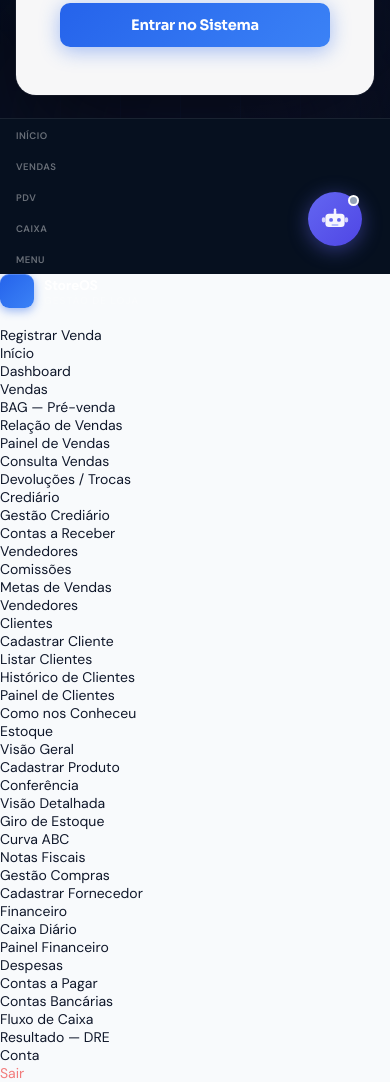
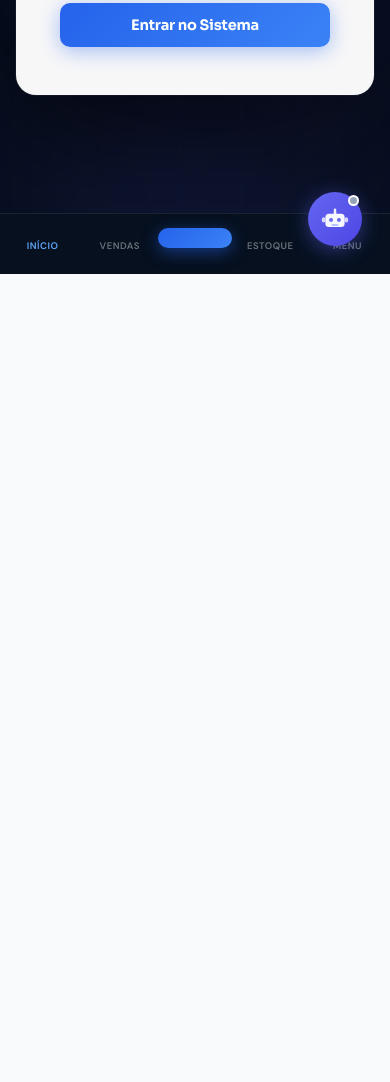
Before and after one commit to brisamenos/modaflow, a website: page index.html in a window 390 px wide. Shown: the part 570-1652 px from the top of the page. After the commit the page ends 844 px from the top, so only its background shows below. Drawn offline with nearby package versions, Linux system fonts and the light colour scheme.

Commit message:
Update index.html

```diff
--- a/index.html
+++ b/index.html
@@ -4,7 +4,7 @@
 <meta charset="UTF-8">
 <meta name="viewport" content="width=device-width, initial-scale=1.0">
 <title>StoreOS — Gestão de Loja</title>
-<link href="https://fonts.googleapis.com/css2?family=Plus+Jakarta+Sans:wght@400;500;600;700&display=swap" rel="stylesheet">
+<link href="https://fonts.googleapis.com/css2?family=Sora:wght@400;500;600;700;800&family=DM+Sans:wght@300;400;500;600;700&display=swap" rel="stylesheet">
 <script src="https://unpkg.com/lucide@latest/dist/umd/lucide.js"></script>
 <link rel="stylesheet" href="style.css">
 
@@ -51,8 +51,13 @@
           </div>
         </div>
 
+        <!-- Mobile hamburger -->
+        <button class="btn-hamburger" onclick="toggleMobileMenu()" aria-label="Menu">
+          <i data-lucide="menu"></i>
+        </button>
+
         <!-- Nav groups -->
-        <nav class="nav-groups">
+        <nav class="nav-groups nav-groups-desktop">
           <button class="nav-dash-btn" id="nav-dash" onclick="navigate('dashboard')">
             <i data-lucide="layout-dashboard"></i> Dashboard
           </button>
@@ -187,11 +192,6 @@
             <i data-lucide="shopping-cart"></i> Registrar Venda
           </button>
         </nav>
-
-        <!-- Hamburguer mobile -->
-        <button class="nav-hamburger" id="nav-hamburger" onclick="openMobileDrawer()">
-          <i data-lucide="menu"></i>
-        </button>
 
         <!-- User -->
         <div class="topnav-right">
@@ -504,104 +504,67 @@
   </div>
 </div>
 
-<!-- MOBILE DRAWER -->
-<div class="mobile-drawer" id="mobile-drawer">
-  <div class="mobile-drawer-overlay" onclick="closeMobileDrawer()"></div>
-  <div class="mobile-drawer-panel">
-    <div class="mobile-drawer-header">
-      <div style="display:flex;align-items:center;gap:10px">
-        <div class="topnav-brand-logo"><i data-lucide="shopping-bag"></i></div>
-        <div>
-          <div style="color:white;font-size:14px;font-weight:800;letter-spacing:-.4px">StoreOS</div>
-          <div style="color:rgba(255,255,255,.25);font-size:10px;font-weight:600;letter-spacing:1px;text-transform:uppercase">Gestão de Loja</div>
-        </div>
-      </div>
-      <button class="mobile-drawer-close" onclick="closeMobileDrawer()"><i data-lucide="x"></i></button>
-    </div>
-    <nav class="mobile-drawer-nav">
-      <div class="mobile-nav-item highlight" onclick="navigate('pdv');closeMobileDrawer()">
-        <i data-lucide="shopping-cart"></i> Registrar Venda
-      </div>
-      <div class="mobile-nav-section">Início</div>
-      <div class="mobile-nav-item" onclick="navigate('dashboard');closeMobileDrawer()"><i data-lucide="layout-dashboard"></i> Dashboard</div>
-      <div class="mobile-nav-section">Vendas</div>
-      <div class="mobile-nav-item" onclick="navigate('bag');closeMobileDrawer()"><i data-lucide="shopping-bag"></i> BAG — Pré-venda</div>
-      <div class="mobile-nav-item" onclick="navigate('relacao-vendas');closeMobileDrawer()"><i data-lucide="list"></i> Relação de Vendas</div>
-      <div class="mobile-nav-item" onclick="navigate('painel-vendas');closeMobileDrawer()"><i data-lucide="bar-chart-2"></i> Painel de Vendas</div>
-      <div class="mobile-nav-item" onclick="navigate('consulta-vendas');closeMobileDrawer()"><i data-lucide="search"></i> Consulta Vendas</div>
-      <div class="mobile-nav-item" onclick="navigate('trocas');closeMobileDrawer()"><i data-lucide="repeat"></i> Devoluções / Trocas</div>
-      <div class="mobile-nav-section">Crediário</div>
-      <div class="mobile-nav-item" onclick="navigate('crediario');closeMobileDrawer()"><i data-lucide="credit-card"></i> Gestão Crediário</div>
-      <div class="mobile-nav-item" onclick="navigate('contas-receber');closeMobileDrawer()"><i data-lucide="receipt"></i> Contas a Receber</div>
-      <div class="mobile-nav-section">Vendedores</div>
-      <div class="mobile-nav-item" onclick="navigate('comissoes');closeMobileDrawer()"><i data-lucide="award"></i> Comissões</div>
-      <div class="mobile-nav-item" onclick="navigate('metas');closeMobileDrawer()"><i data-lucide="target"></i> Metas de Vendas</div>
-      <div class="mobile-nav-item" onclick="navigate('vendedores');closeMobileDrawer()"><i data-lucide="users"></i> Vendedores</div>
-      <div class="mobile-nav-section">Clientes</div>
-      <div class="mobile-nav-item" onclick="navigate('cadastrar-cliente');closeMobileDrawer()"><i data-lucide="user-plus"></i> Cadastrar Cliente</div>
-      <div class="mobile-nav-item" onclick="navigate('clientes');closeMobileDrawer()"><i data-lucide="users"></i> Listar Clientes</div>
-      <div class="mobile-nav-item" onclick="navigate('historico-clientes');closeMobileDrawer()"><i data-lucide="clock"></i> Histórico de Clientes</div>
-      <div class="mobile-nav-item" onclick="navigate('painel-clientes');closeMobileDrawer()"><i data-lucide="bar-chart-2"></i> Painel de Clientes</div>
-      <div class="mobile-nav-item" onclick="navigate('como-conheceu');closeMobileDrawer()"><i data-lucide="heart"></i> Como nos Conheceu</div>
-      <div class="mobile-nav-section">Estoque</div>
-      <div class="mobile-nav-item" onclick="navigate('visao-geral-estoque');closeMobileDrawer()"><i data-lucide="layout-dashboard"></i> Visão Geral</div>
-      <div class="mobile-nav-item" onclick="navigate('cadastrar-produto');closeMobileDrawer()"><i data-lucide="package-plus"></i> Cadastrar Produto</div>
-      <div class="mobile-nav-item" onclick="navigate('conferencia-estoque');closeMobileDrawer()"><i data-lucide="clipboard-check"></i> Conferência</div>
-      <div class="mobile-nav-item" onclick="navigate('visao-detalhada-estoque');closeMobileDrawer()"><i data-lucide="list"></i> Visão Detalhada</div>
-      <div class="mobile-nav-item" onclick="navigate('giro-estoque');closeMobileDrawer()"><i data-lucide="refresh-cw"></i> Giro de Estoque</div>
-      <div class="mobile-nav-item" onclick="navigate('curva-abc');closeMobileDrawer()"><i data-lucide="bar-chart-2"></i> Curva ABC</div>
-      <div class="mobile-nav-item" onclick="navigate('notas-fiscais');closeMobileDrawer()"><i data-lucide="file-text"></i> Notas Fiscais</div>
-      <div class="mobile-nav-item" onclick="navigate('gestao-estoque');closeMobileDrawer()"><i data-lucide="settings-2"></i> Gestão Compras</div>
-      <div class="mobile-nav-item" onclick="navigate('cadastrar-fornecedor');closeMobileDrawer()"><i data-lucide="truck"></i> Cadastrar Fornecedor</div>
-      <div class="mobile-nav-section">Financeiro</div>
-      <div class="mobile-nav-item" onclick="navigate('caixa');closeMobileDrawer()"><i data-lucide="landmark"></i> Caixa Diário</div>
-      <div class="mobile-nav-item" onclick="navigate('painel-financeiro');closeMobileDrawer()"><i data-lucide="trending-up"></i> Painel Financeiro</div>
-      <div class="mobile-nav-item" onclick="navigate('despesas');closeMobileDrawer()"><i data-lucide="minus-circle"></i> Despesas</div>
-      <div class="mobile-nav-item" onclick="navigate('contas-pagar');closeMobileDrawer()"><i data-lucide="calendar-clock"></i> Contas a Pagar</div>
-      <div class="mobile-nav-item" onclick="navigate('contas-bancarias');closeMobileDrawer()"><i data-lucide="building-2"></i> Contas Bancárias</div>
-      <div class="mobile-nav-item" onclick="navigate('fluxo-caixa');closeMobileDrawer()"><i data-lucide="arrow-left-right"></i> Fluxo de Caixa</div>
-      <div class="mobile-nav-item" onclick="navigate('dre');closeMobileDrawer()"><i data-lucide="pie-chart"></i> Resultado — DRE</div>
-      <div class="mobile-nav-section">Conta</div>
-      <div class="mobile-nav-item" onclick="logout()" style="color:rgba(239,68,68,.7)"><i data-lucide="log-out"></i> Sair</div>
-    </nav>
-  </div>
+<!-- MOBILE MENU OVERLAY -->
+<div class="mobile-menu-overlay" id="mobile-menu-overlay" onclick="toggleMobileMenu()"></div>
+<div class="mobile-menu" id="mobile-menu" style="display:none">
+  <div class="mobile-menu-section">Principal</div>
+  <div class="mobile-menu-item" onclick="navigate('dashboard');closeMobileMenu()"><i data-lucide="layout-dashboard"></i> Dashboard</div>
+
+  <div class="mobile-menu-section">Vendas</div>
+  <div class="mobile-menu-item" onclick="navigate('bag');closeMobileMenu()"><i data-lucide="shopping-bag"></i> BAG — Pré-venda</div>
+  <div class="mobile-menu-item" onclick="navigate('painel-vendas');closeMobileMenu()"><i data-lucide="bar-chart-2"></i> Painel de Vendas</div>
+  <div class="mobile-menu-item" onclick="navigate('relacao-vendas');closeMobileMenu()"><i data-lucide="list"></i> Relação de Vendas</div>
+  <div class="mobile-menu-item" onclick="navigate('consulta-vendas');closeMobileMenu()"><i data-lucide="search"></i> Consulta Vendas</div>
+  <div class="mobile-menu-item" onclick="navigate('trocas');closeMobileMenu()"><i data-lucide="repeat"></i> Devolução / Troca</div>
+
+  <div class="mobile-menu-section">Crediário</div>
+  <div class="mobile-menu-item" onclick="navigate('crediario');closeMobileMenu()"><i data-lucide="credit-card"></i> Gestão Crediário</div>
+  <div class="mobile-menu-item" onclick="navigate('contas-receber');closeMobileMenu()"><i data-lucide="receipt"></i> Contas a Receber</div>
+
+  <div class="mobile-menu-section">Estoque</div>
+  <div class="mobile-menu-item" onclick="navigate('visao-geral-estoque');closeMobileMenu()"><i data-lucide="layout-dashboard"></i> Visão Geral</div>
+  <div class="mobile-menu-item" onclick="navigate('cadastrar-produto');closeMobileMenu()"><i data-lucide="package-plus"></i> Cadastrar Produto</div>
+  <div class="mobile-menu-item" onclick="navigate('produtos');closeMobileMenu()"><i data-lucide="tag"></i> Listar Produtos</div>
+  <div class="mobile-menu-item" onclick="navigate('importar-csv');closeMobileMenu()"><i data-lucide="file-up"></i> Importar Estoque CSV</div>
+
+  <div class="mobile-menu-section">Clientes</div>
+  <div class="mobile-menu-item" onclick="navigate('cadastrar-cliente');closeMobileMenu()"><i data-lucide="user-plus"></i> Cadastrar Cliente</div>
+  <div class="mobile-menu-item" onclick="navigate('clientes');closeMobileMenu()"><i data-lucide="users"></i> Listar Clientes</div>
+  <div class="mobile-menu-item" onclick="navigate('painel-clientes');closeMobileMenu()"><i data-lucide="bar-chart-2"></i> Painel de Clientes</div>
+
+  <div class="mobile-menu-section">Financeiro</div>
+  <div class="mobile-menu-item" onclick="navigate('caixa');closeMobileMenu()"><i data-lucide="landmark"></i> Caixa Diário</div>
+  <div class="mobile-menu-item" onclick="navigate('painel-financeiro');closeMobileMenu()"><i data-lucide="trending-up"></i> Painel Financeiro</div>
+  <div class="mobile-menu-item" onclick="navigate('despesas');closeMobileMenu()"><i data-lucide="minus-circle"></i> Despesas</div>
+
+  <div class="mobile-menu-section">Conta</div>
+  <div class="mobile-menu-item" onclick="logout()"><i data-lucide="log-out"></i> Sair do Sistema</div>
 </div>
 
-<!-- BOTTOM NAV (mobile) -->
+<!-- BOTTOM NAV (Mobile) -->
 <nav class="bottom-nav" id="bottom-nav">
-  <div class="bottom-nav-inner">
-    <button class="bottom-nav-item" onclick="navigate('dashboard')">
+  <div class="bottom-nav-items">
+    <button class="bottom-nav-item active" id="bn-dash" onclick="navigate('dashboard');setBN('dash')">
       <i data-lucide="layout-dashboard"></i>
       <span>Início</span>
     </button>
-    <button class="bottom-nav-item" onclick="navigate('relacao-vendas')">
+    <button class="bottom-nav-item" id="bn-vendas" onclick="navigate('relacao-vendas');setBN('vendas')">
       <i data-lucide="trending-up"></i>
       <span>Vendas</span>
     </button>
-    <button class="bottom-nav-item pdv-btn" onclick="navigate('pdv')">
+    <button class="bottom-nav-item pdv-fab" id="bn-pdv" onclick="navigate('pdv');setBN('pdv')">
       <i data-lucide="shopping-cart"></i>
-      <span>PDV</span>
     </button>
-    <button class="bottom-nav-item" onclick="navigate('caixa')">
-      <i data-lucide="landmark"></i>
-      <span>Caixa</span>
+    <button class="bottom-nav-item" id="bn-estoque" onclick="navigate('visao-geral-estoque');setBN('estoque')">
+      <i data-lucide="package"></i>
+      <span>Estoque</span>
     </button>
-    <button class="bottom-nav-item" onclick="openMobileDrawer()">
-      <i data-lucide="menu"></i>
+    <button class="bottom-nav-item" id="bn-menu" onclick="toggleMobileMenu()">
+      <i data-lucide="grid"></i>
       <span>Menu</span>
     </button>
   </div>
 </nav>
-
-<script>
-function openMobileDrawer() {
-  document.getElementById('mobile-drawer').classList.add('open');
-  lucide.createIcons();
-}
-function closeMobileDrawer() {
-  document.getElementById('mobile-drawer').classList.remove('open');
-}
-</script>
 
 <script src="api.js"></script>
 <script src="whatsapp.js"></script>
```
